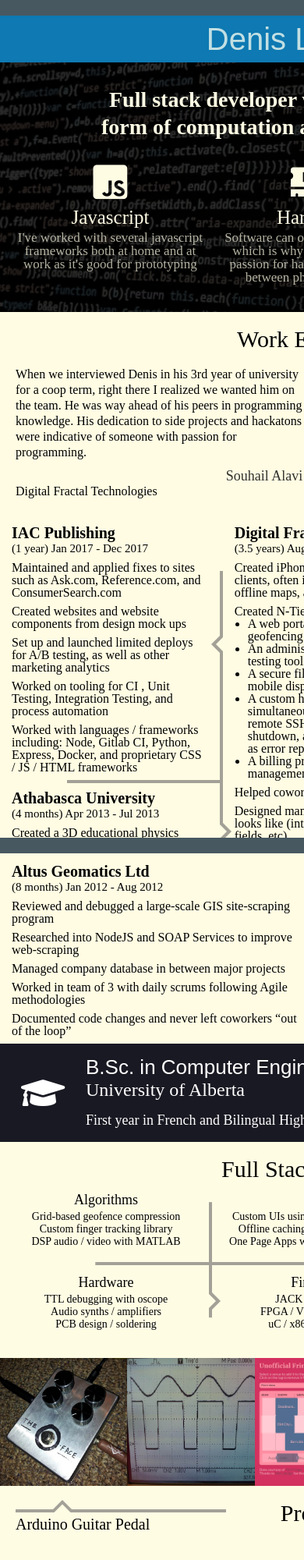
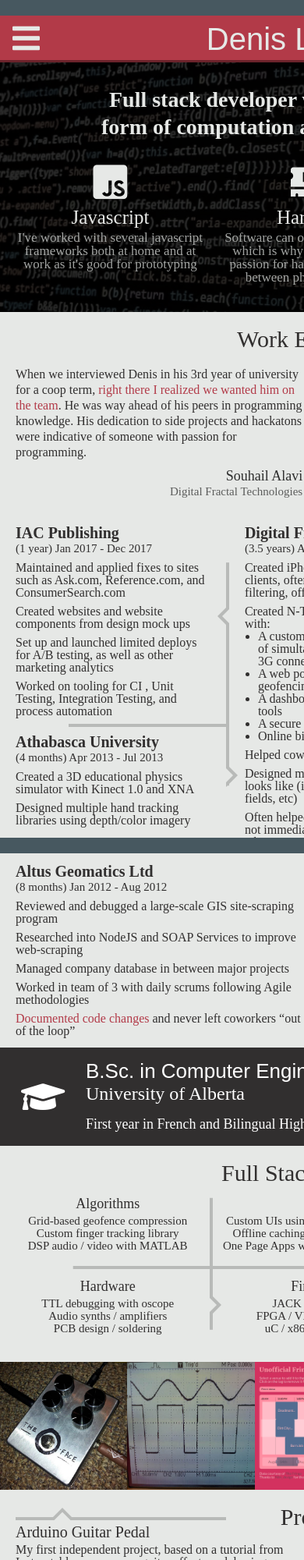
Before and after one commit to dudeofea/html-resume, a website: page index.html in a window 390 px wide. Shown: the top 2000 px of the page at 78% size. Drawn offline with Linux system fonts and the light colour scheme; a web font is replaced by a local one.

Commit message:
got the first two pages looking nice, pretty happy

```diff
--- a/index.html
+++ b/index.html
@@ -8,6 +8,8 @@
 	<div class="resume">
 		<div class="header">
 			<h1>Denis Lachance</h1>
+			<i class="fas fa-bars left"></i>
+			<i class="fas fa-cog right"></i>
 		</div>
 		<div class="bootstrap-banner">
 			<img src="code.png"/>
@@ -38,7 +40,7 @@
 			<p class="title">Work Experience</p>
 			<span class="meaningful-quotes">
 				<div class="quote">
-					<p class="text">When we interviewed Denis in his 3rd year of university for a coop term, right there I realized we wanted him on the team. He was way ahead of his peers in programming knowledge. His dedication to side projects and hackatons were indicative of someone with passion for programming.</p>
+					<p class="text">When we interviewed Denis in his 3rd year of university for a coop term, <span class="red">right there I realized we wanted him on the team</span>. He was way ahead of his peers in programming knowledge. His dedication to side projects and hackatons were indicative of someone with passion for programming.</p>
 					<p class="author">Souhail Alavi</p>
 					<p class="author-company">Digital Fractal Technologies</p>
 				</div>
@@ -58,7 +60,6 @@
 						<li>Created websites and website components from design mock ups</li>
 						<li>Set up and launched limited deploys for A/B testing, as well as other marketing analytics</li>
 						<li>Worked on tooling for CI , Unit Testing, Integration Testing, and process automation</li>
-						<li>Worked with languages / frameworks including: Node, Gitlab CI, Python, Express, Docker, and proprietary CSS / JS / HTML frameworks</li>
 					</ul>
 				</div>
 				<div class="experience">
@@ -77,18 +78,18 @@
 					<p class="duration">(3.5 years) Aug 2013 - Dec 2016</p>
 					<ul class="description">
 						<li>Created iPhone / Android apps (both native and using Cordova/Ionic) for clients, often implementing niche features such as custom search / filtering, offline maps, accesibility, and general business logic</li>
-						<li>Created N-Tier Advertising managedment system for mobile displays with:
+						<li>Created N-Tier Advertising management system for mobile LED displays with:
 							<ul class="bullets">
+								<li>A custom hardware picture/video display, capable of handling hundreds of simultaneous ads with arbitrarily complex geofences, GPS tracking, 3G connectivity, and regular 5 minute updates to server</li>
 								<li>A web portal with ad file management and google maps polygon geofencing</li>
-								<li>An administrator panel with device tracking, server monitoring and GPS testing tools</li>
-								<li>A secure file and geofence server sending compressed geofences to mobile displays using custom compression</li>
-								<li>A custom hardware LED ad display, capable of handling hundreds of simultaneous ads with arbitrarily complex geofences, GPS tracking, remote SSH, 3G connectivity, picture and video display, low-voltage shutdown, and 5 minute regular updates for ad tracking and billing as well as error reporting</li>
-								<li>A billing process with online payment, invoice tracking, and account management</li>
+								<li>A dashboard with device tracking, server monitoring and GPS testing tools</li>
+								<li>A secure back-end for handling mobile displays</li>
+								<li>Online billing with invoices, Stripe payments, and account management</li>
 							</ul>
 						</li>
 						<li>Helped coworkers with coding problems or process automation</li>
 						<li>Designed many graphical layouts over and above what a normal app UI looks like (intentful error messages, proper scrolling, custom data entry fields, etc)</li>
-						<li>Often helped clients find what they really wanted in an app that they could not immediately put into words, and often simplified complex designs into what an uninitiated user could understand</li>
+						<li>Often helped clients find <span class="red">what they really wanted in an app</span> that they could not immediately put into words, and often simplified complex designs into what an uninitiated user could understand</li>
 					</ul>
 				</div>
 			</div>
@@ -106,7 +107,7 @@
 						<li>Researched into NodeJS and SOAP Services to improve web-scraping</li>
 						<li>Managed company database in between major projects</li>
 						<li>Worked in team of 3 with daily scrums following Agile methodologies</li>
-						<li>Documented code changes and never left coworkers “out of the loop”</li>
+						<li><span class="red">Documented code changes</span> and never left coworkers “out of the loop”</li>
 					</ul>
 				</div>
 			</div>
@@ -154,7 +155,7 @@
 					<ul class="skills">
 						<li>Unit tested database transactions</li>
 						<li>Integrations with Stripe, MailChimp, etc</li>
-						<li>Site statistics / response time optimizations</li>
+						<li>Site health statistics / response time</li>
 					</ul>
 				</div>
 			</div>
@@ -200,10 +201,12 @@
 			<div class="project align-left">
 				<span class="symbolic-chevron up"></span>
 				<p class="title">Arduino Guitar Pedal</p>
+				<p class="description">My first independent project, based on a tutorial from Instructables.com, was a guitar effects pedal using Digital Signal Processing concepts to create simple audio effects</p>
 			</div>
 			<div class="project align-right">
 				<span class="symbolic-chevron up"></span>
 				<p class="title">CUDA Python Demo</p>
+				<p class="description">This demo was created for an engineering fair in a couple days by combining several other projects I had worked on such as image generation using PIL, CUDA Acceleration, and an Arduino MIDI controller</p>
 			</div>
 		</div>
 		<div class="footer">
--- a/style.scss
+++ b/style.scss
@@ -8,10 +8,12 @@
 
 //color palette
 $white: #fff;
-$black: #191923;
+$black: #312F2F;
 $blue: #0E79B2;
+$red: #B23A48;
 $blue_highlight: #C2DFE3;
-$off-white: #fffce4;
+$off-white: #E6E8E6;
+$border-color: mix(#000, $off-white, 20%);
 
 //variables
 $header_height: 60px;
@@ -32,6 +34,10 @@
 	color: inherit;
 }
 
+.red {
+	color: $red;
+}
+
 .resume {
 	height:279mm;
     width:216mm;
@@ -39,16 +45,31 @@
 	margin: 20px auto;
 	position: relative;
 	overflow: hidden;
+	color: $black;
 	.header {
 		height: $header_height;
-		background-color: $blue;
+		background-color: #B23A48;
 		h1 {
 			height: $header_height;
 		    line-height: $header_height;
 		    text-align: center;
 			font-size: 30pt;
 			font-family: 'Patua One', sans-serif;
-			color: $blue_highlight;
+			color: #E6E8E6;
+			border-bottom: 3px solid rgba(0,0,0,0.4);
+			box-sizing: border-box;
+		}
+		i {
+			position: absolute;
+			top: 9px;
+			font-size: 40px;
+			color: #E6E8E6;
+			&.left {
+				left: 16px;
+			}
+			&.right {
+				right: 16px;
+			}
 		}
 	}
 	.bootstrap-banner {
@@ -124,17 +145,17 @@
 			font-size: 16px;
 			font-weight: 100;
 		}
-		.author, .company {
+		.author, .author-company {
 			text-align: right;
 			color: rgba(0,0,0,0.8);
 			font-size: 18px;
 			font-weight: 400;
 		}
-		.company {
+		.author-company {
 			color: rgba(0,0,0,0.6);
+			font-size: 15px;
 		}
 	}
-	$border-color: mix($black, $off-white, 40%);
 	.symbolic-chevron {
 		height: 0;
 		width: 0;
@@ -191,7 +212,7 @@
 	}
 	.work-experience {
 		font-size: 0;
-		background-color: #fffce4e6;
+		background-color: $off-white;
 		.title {
 			padding-top: 20px;
 			font-size: 30px;
@@ -208,10 +229,11 @@
 			&:last-child {
 				padding-left: 0;
 			}
+			$small-width: 36%;
 			&.small {
-				width: 35%;
+				width: $small-width;
 				& + .column {
-					width: 65%;
+					width: 100% - $small-width;
 				}
 			}
 			&:first-of-type {
@@ -240,7 +262,7 @@
 		}
 		.experience {
 			border-radius: 3px;
-			padding: 60px 20px 0px 15px;
+			padding: 60px 20px 0px 20px;
 			position: relative;
 		}
 		.company {
@@ -248,7 +270,7 @@
 			display: inline-block;
 			font-weight: 600;
 			top: 13px;
-			left: 15px;
+			left: 20px;
 			position: absolute;
 			font-family: Yrsa, serif;
 		}
@@ -258,7 +280,7 @@
 			display: inline-block;
 			font-weight: 100;
 			top: 36px;
-			left: 15px;
+			left: 20px;
 			position: absolute;
 			font-family: Yrsa, serif;
 		}
@@ -294,14 +316,14 @@
 		}
 		.row {
 			position: relative;
+			text-align: center;
 		}
 		.tier {
-			width: (100%)/3;
+			width: 250px;
 			font-size: initial;
 			display: inline-block;
 			vertical-align: top;
-			padding: 15px;
-			box-sizing: border-box;
+			padding: 15px 10px;
 			position: relative;
 			&:last-child {
 				margin-right: 0;
@@ -312,7 +334,7 @@
 				text-align: center;
 			}
 			.skills {
-				font-size: 14px;
+				font-size: 15px;
 				line-height: 16px;
 				text-align: center;
 				font-family: Yrsa, serif;
@@ -323,7 +345,7 @@
 				&:after {
 					content: " ";
 					height: 0;
-					width: 70%;
+					width: 77%;
 					border-bottom: 3pt solid $border-color;
 					position: absolute;
 					bottom: -9px;
@@ -334,7 +356,7 @@
 				.tier:after {
 					content: " ";
 					width: 0;
-					height: 140%;
+					height: 160%;
 					border-right: 3pt solid $border-color;
 					position: absolute;
 					right: 0;
@@ -355,6 +377,7 @@
 		color: $white;
 		position: relative;
 		font-family: 'Patua One', sans-serif;
+		margin-top: 5px;
 		i {
 			position: absolute;
 			top: 50%;
@@ -407,7 +430,7 @@
 			width: 100%;
 			top: 0;
 		}
-		$project-top-padding: 30px;
+		$project-top-padding: 35px;
 		.project {
 			position: relative;
 			display: inline-block;
@@ -415,12 +438,17 @@
 			width: 50%;
 			box-sizing: border-box;
 			padding: $project-top-padding 20px 20px 20px;
+			vertical-align: top;
 			.title {
 				border-top: 3pt solid $border-color;
 				font-family: Yrsa, serif;
 				font-size: 20px;
 				padding: 5px 0;
 				max-width: 270px;
+			}
+			.description {
+				font-family: Yrsa, serif;
+				font-size: 16px;
 			}
 		}
 		.align-left, .align-right {
@@ -436,7 +464,7 @@
 				right: 65px;
 				left: auto;
 			}
-			.title {
+			.title, .description {
 				margin-left: auto;
 				text-align: right;
 			}
```
Also changed, not shown: style.css, 1 other file.
